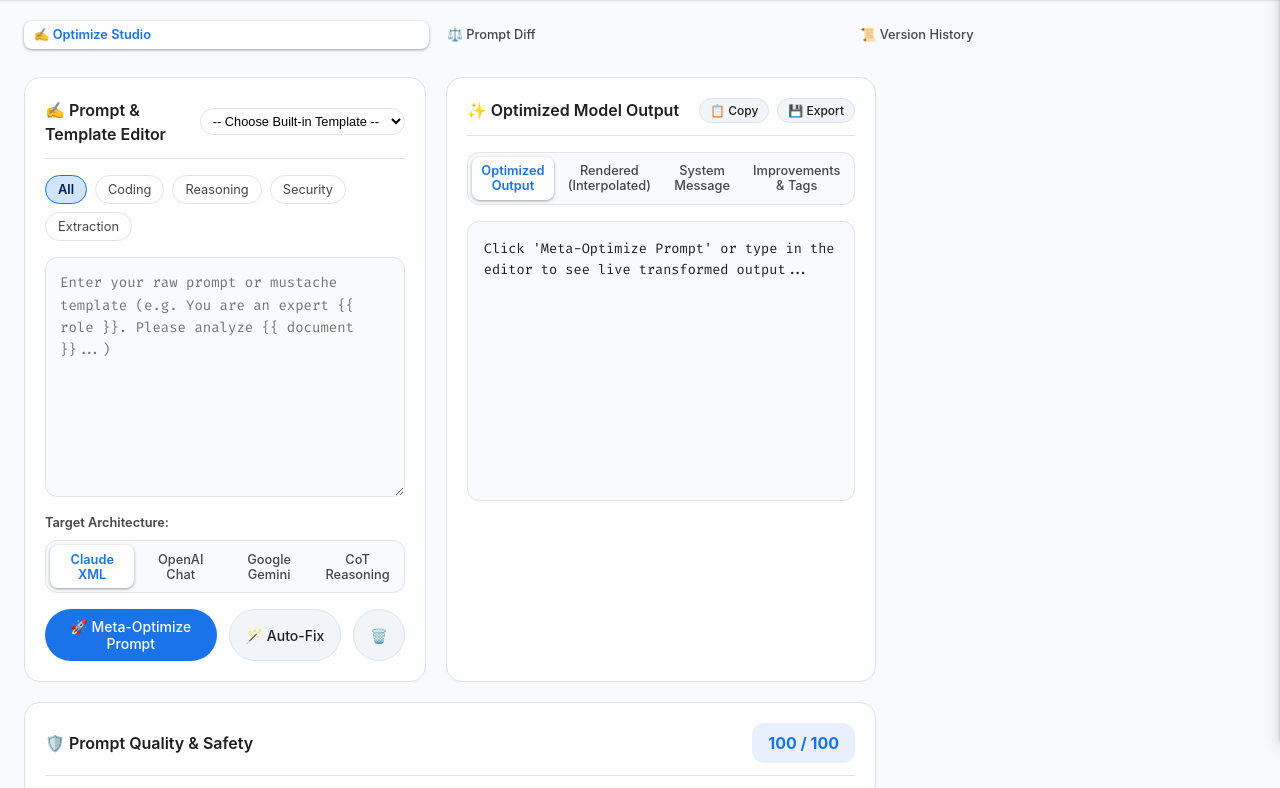
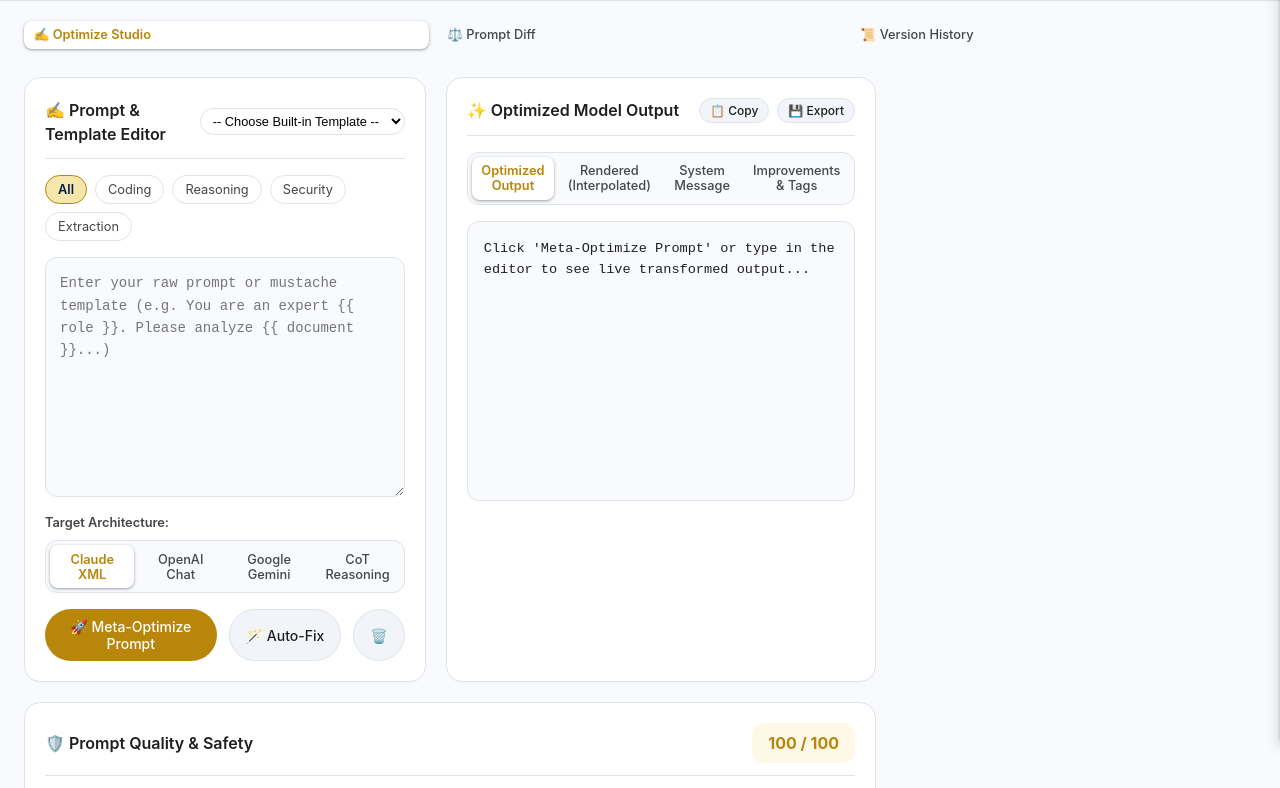
Before and after one commit to 1nc0gn30/promptmaster-studio, a plain HTML site: page public/index.html in a window 1280 px wide. Shown: the part 60-848 px from the top of the page. Drawn offline with Linux system fonts and the light colour scheme; no server answers; a web font is replaced by a local one.

Commit message:
feat(atelier): integrate Atelier gold theme and UI enhancements

```diff
--- /dev/null
+++ b/public/atelier.css
@@ -0,0 +1,53 @@
+@font-face {
+  font-family: "Celtic Garamond";
+  src: url("fonts/CelticGaramond.ttf") format("truetype");
+  font-weight: 100 900;
+  font-style: normal;
+  font-display: swap;
+}
+
+:root {
+  --md-primary: #B8860B;
+  --md-on-primary: #101828;
+  --md-primary-container: #FEF9E7;
+  --md-on-primary-container: #6B5308;
+  --md-surface: #FFFFFF;
+  --md-surface-card: #FFFFFF;
+  --md-on-surface: #101828;
+  --md-on-surface-variant: #475467;
+  --md-outline: #EAECF0;
+  --g-blue: #B8860B;
+  --g-blue-dark: #8A6A09;
+  --g-blue-light: #FEF9E7;
+  --google-blue: #B8860B;
+  --google-blue-hover: #8A6A09;
+  --google-blue-light: #FEF9E7;
+  --md-sys-color-primary: #B8860B;
+  --md-sys-color-on-primary: #101828;
+  --md-sys-color-primary-container: #FEF9E7;
+  --md-sys-color-on-primary-container: #6B5308;
+  --md-sys-color-surface: #F7F6F2;
+  --md-sys-color-surface-dim: #F7F6F2;
+  --md-sys-color-surface-container: #FFFFFF;
+  --md-sys-color-surface-container-low: #F7F6F2;
+  --md-sys-color-surface-container-high: #FFFFFF;
+  --md-sys-color-surface-container-highest: #FEF9E7;
+  --md-sys-color-on-surface: #101828;
+  --md-sys-color-on-surface-variant: #475467;
+  --md-sys-color-outline: #EAECF0;
+  --md-sys-color-outline-variant: #EAECF0;
+  --font-google: "Inter", "Segoe UI", sans-serif;
+  --font-sans: "Inter", "Segoe UI", sans-serif;
+  --font-family: "Inter", "Segoe UI", sans-serif;
+  --font-mono: "JetBrains Mono", "IBM Plex Mono", ui-monospace, monospace;
+}
+
+h1, h2, h3, header .brand-title, .brand h1 {
+  font-family: "Celtic Garamond", Georgia, serif !important;
+  font-weight: 400;
+  letter-spacing: 0.01em;
+}
+
+button, .btn, .md-button {
+  border-radius: 999px;
+}
--- a/public/index.html
+++ b/public/index.html
@@ -9,15 +9,15 @@
   <link href="https://fonts.googleapis.com/css2?family=Google+Sans:wght@400;500;600;700&family=Google+Sans+Text:wght@400;500;600&family=Fira+Code:wght@400;500;600&display=swap" rel="stylesheet">
   <style>
     :root {
-      --primary: #1a73e8;
-      --primary-hover: #1557b0;
-      --primary-container: #d2e3fc;
+      --primary: #B8860B;
+      --primary-hover: #8A6A09;
+      --primary-container: #F5E6AB;
       --on-primary-container: #041e49;
       --surface: #ffffff;
       --surface-dim: #f8fafd;
       --surface-container-lowest: #ffffff;
       --surface-container-low: #f1f5f9;
-      --surface-container: #e8f0fe;
+      --surface-container: #FEF9E7;
       --surface-container-high: #dfe8f6;
       --on-surface: #1f1f1f;
       --on-surface-variant: #444746;
@@ -44,10 +44,10 @@
     }
 
     [data-theme="dark"] {
-      --primary: #8ab4f8;
+      --primary: #D4AF37;
       --primary-hover: #aecbfa;
-      --primary-container: #174ea6;
-      --on-primary-container: #d2e3fc;
+      --primary-container: #6B5308;
+      --on-primary-container: #F5E6AB;
       --surface: #1e1f20;
       --surface-dim: #131314;
       --surface-container-lowest: #0e0e0f;
@@ -105,7 +105,7 @@
     .brand-logo {
       width: 36px;
       height: 36px;
-      background: linear-gradient(135deg, #1a73e8, #4285f4, #34a853, #fbbc05, #ea4335);
+      background: linear-gradient(135deg, #B8860B, #4285f4, #34a853, #fbbc05, #ea4335);
       border-radius: var(--radius-sm);
       display: flex;
       align-items: center;
@@ -558,6 +558,7 @@
       transform: translateY(0);
     }
   </style>
+  <link rel="stylesheet" href="atelier.css">
 </head>
 <body>
 
```
Also changed, not shown: public/fonts/CelticGaramond.ttf (added).
